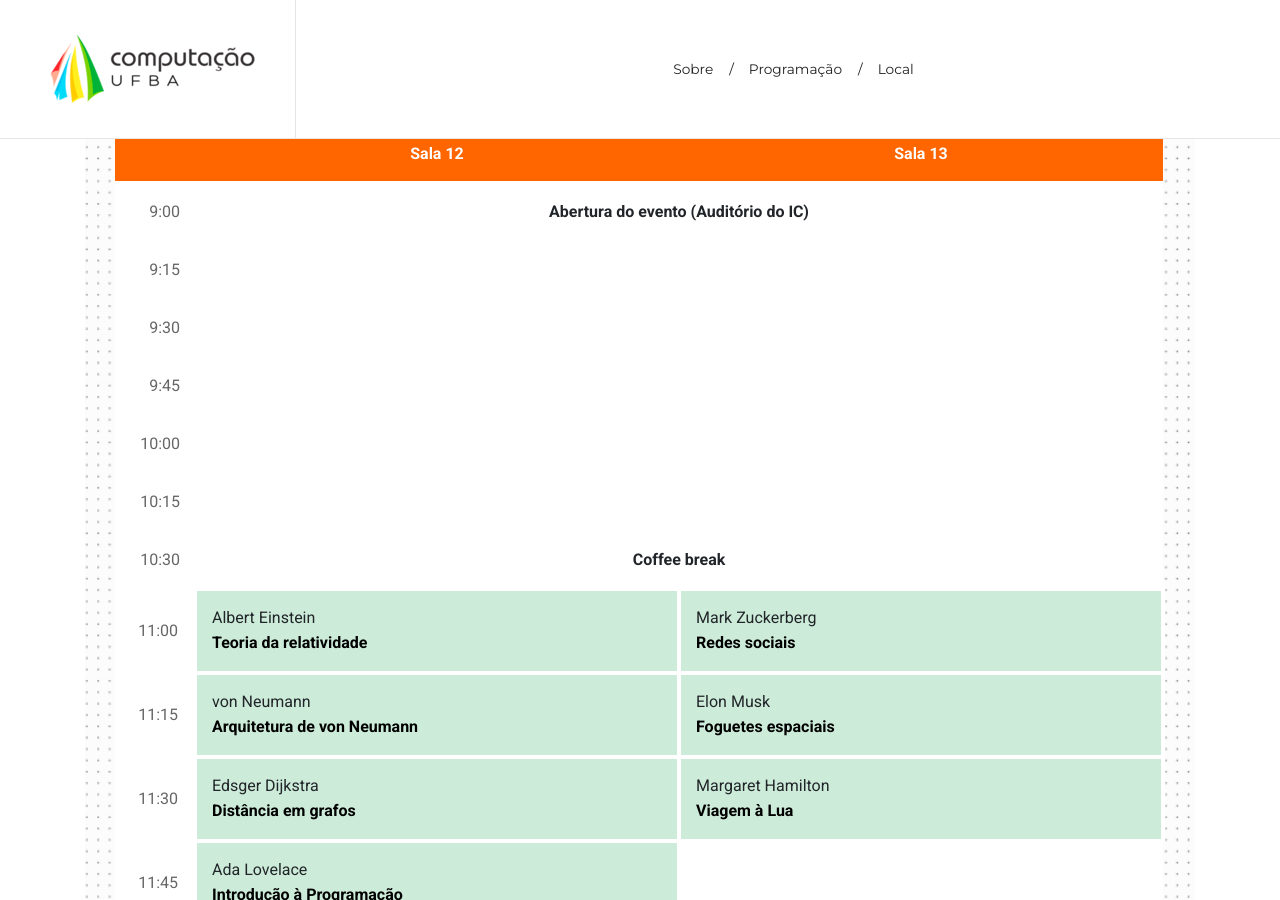
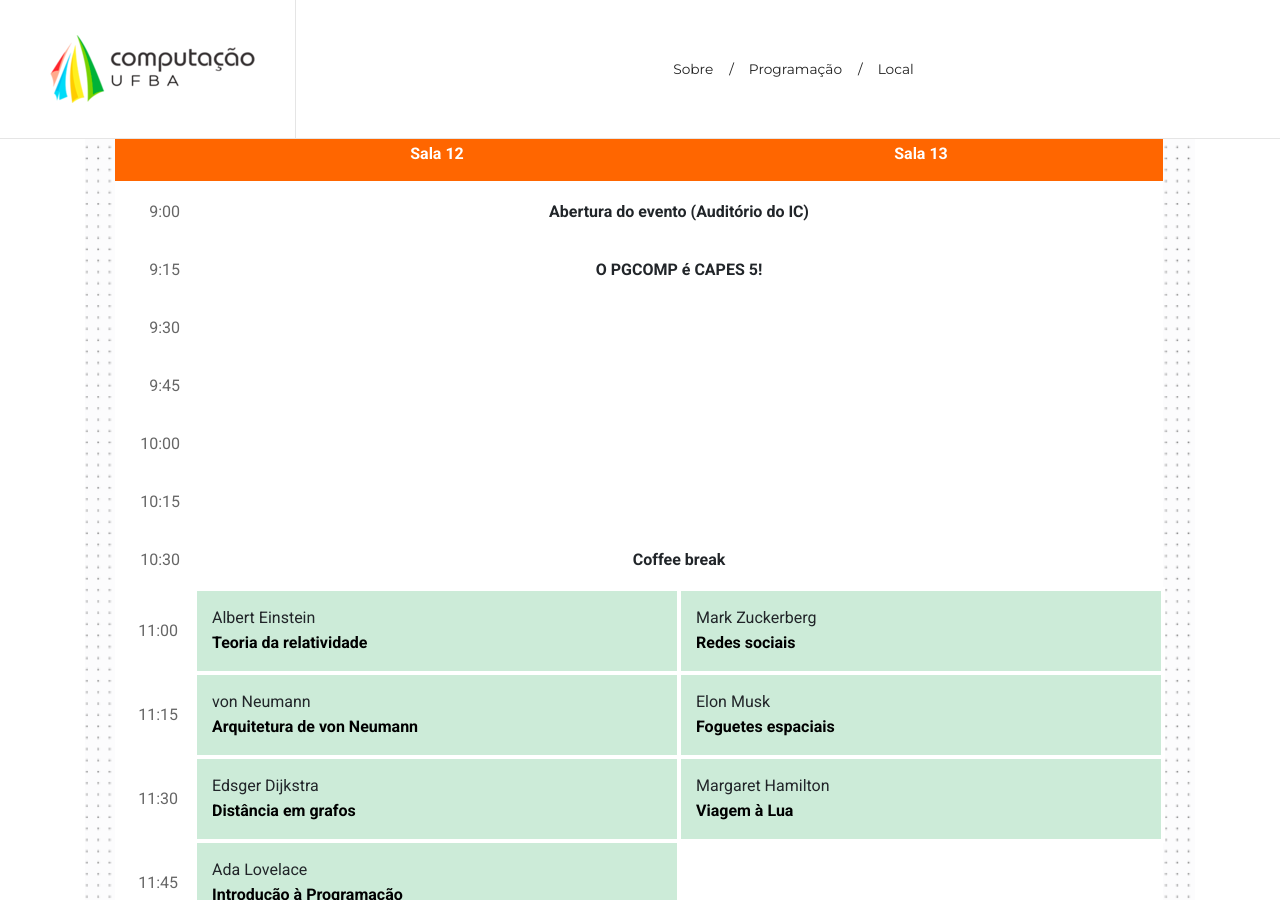
Before and after one commit to christinaflach/wepgcomp.github.io, a Jekyll site: the page built from index.md, in a window 1280 px wide and 900 px high, scrolled down 1660 px. Built offline with Jekyll 4.4.1, drawn with Linux system fonts in a browser that asks for light colours.

Commit message:
Update program.yml

```diff
--- a/_data/program.yml
+++ b/_data/program.yml
@@ -4,6 +4,7 @@ days:
   slots: ['9:00', '9:15', '9:30', '9:45', '10:00', '10:15', '10:30', '11:00', '11:15', '11:30', '11:45', '12:00']
   roomless:
     '9:00': { presenter: Manoel Mendonça, title: 'Abertura do evento (Auditório do IC)' }
+    '9:15': { presenter: Alan Turing, title: 'O PGCOMP é CAPES 5!', span: 4 }
     '10:30': { title: 'Coffee break' }
   rooms:
   - name: Sala 12
```
